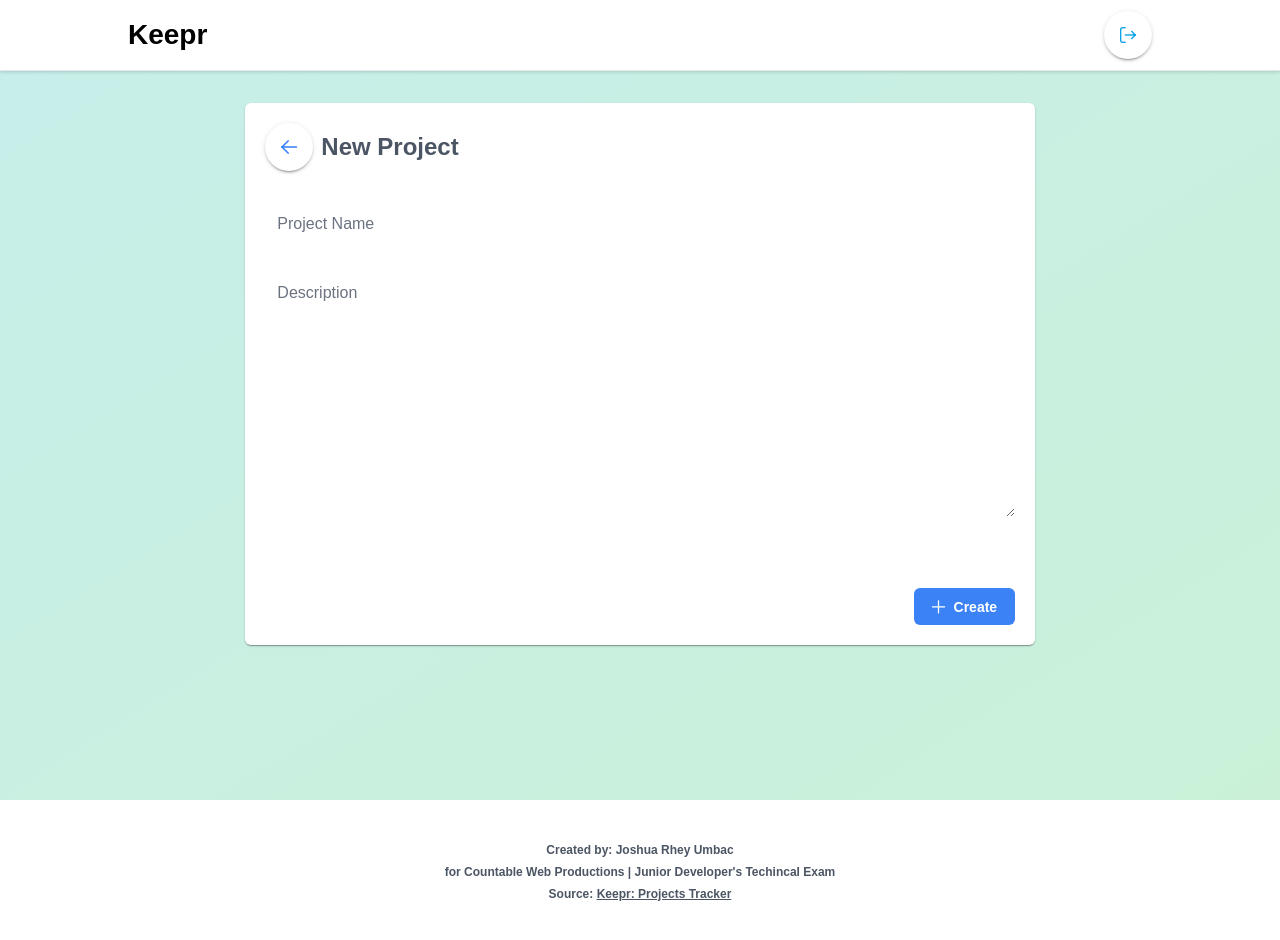
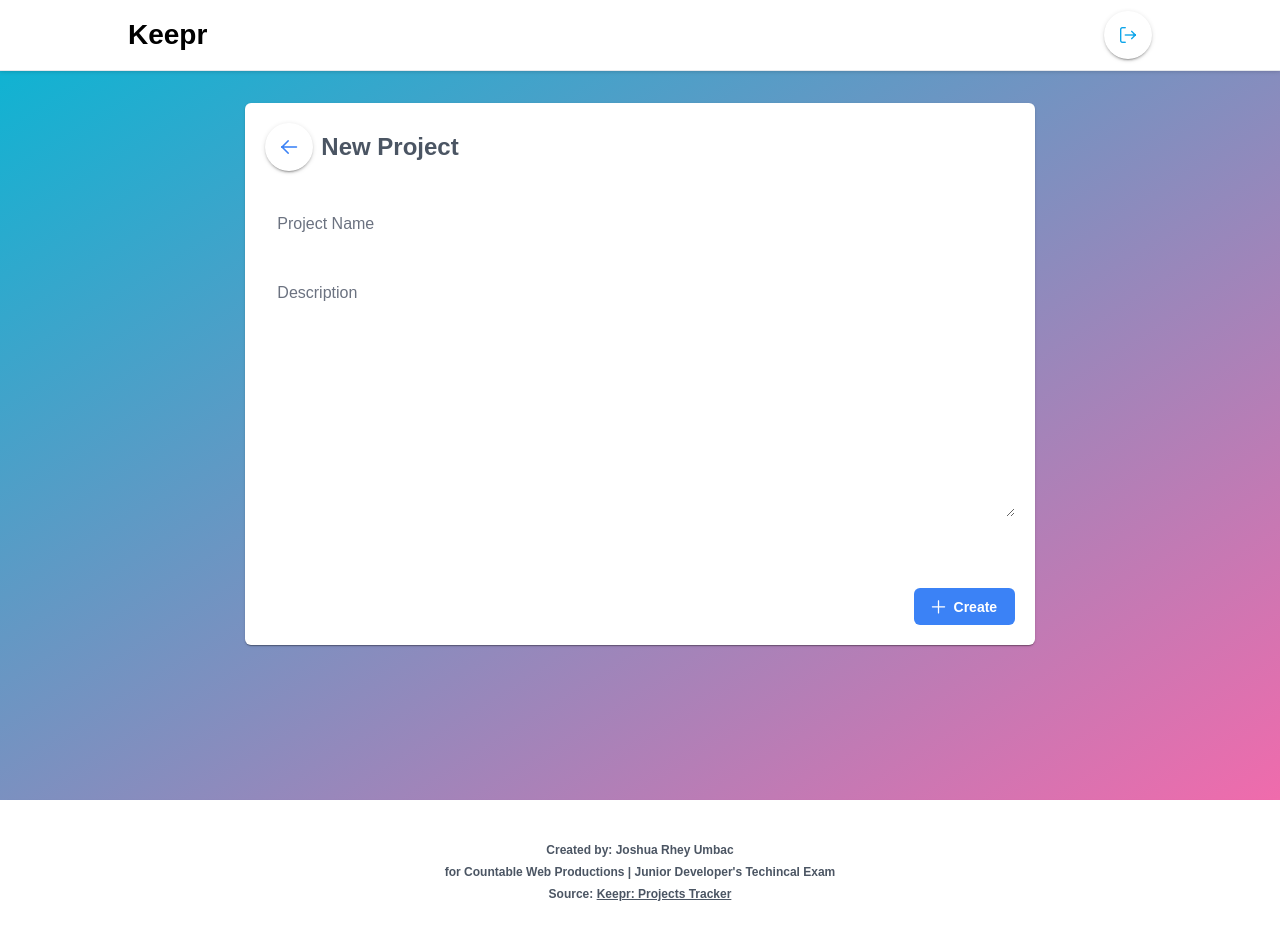
Before and after one commit to j-umbac/time-tracker-app, a Nuxt app: page /add/project in a window 1280 px wide. Shown: the top 940 px of the page. Built offline with nearby package versions, Linux system fonts and the light colour scheme; no server answers; a web font is replaced by a local one.

Commit message:
ui: layout style

```diff
--- a/src/layouts/default.vue
+++ b/src/layouts/default.vue
@@ -1,5 +1,5 @@
 <template>
-    <div class="min-h-[100dvh] h-full bg-gradient-to-br from-teal-100 to-green-100">
+    <div class="min-h-[100dvh] h-full bg-gradient-to-br from-cyan-500 to-pink-400">
         <div class="border-b bg-surface-card  drop-shadow">
             <Topbar class="container mx-auto lg:max-w-5xl" />
         </div>
@@ -12,7 +12,7 @@
 
         </main>
     </div>
-    <div>
+    <div class="bg-surface-card  drop-shadow-xl">
         <PageFooter></PageFooter>
     </div>
 </template>
--- a/src/pages/index.vue
+++ b/src/pages/index.vue
@@ -3,7 +3,6 @@
         <ProjectsCard></ProjectsCard>
         <OtherProjects></OtherProjects>
     </div>
-
 </template>
 
 <script setup>
```
